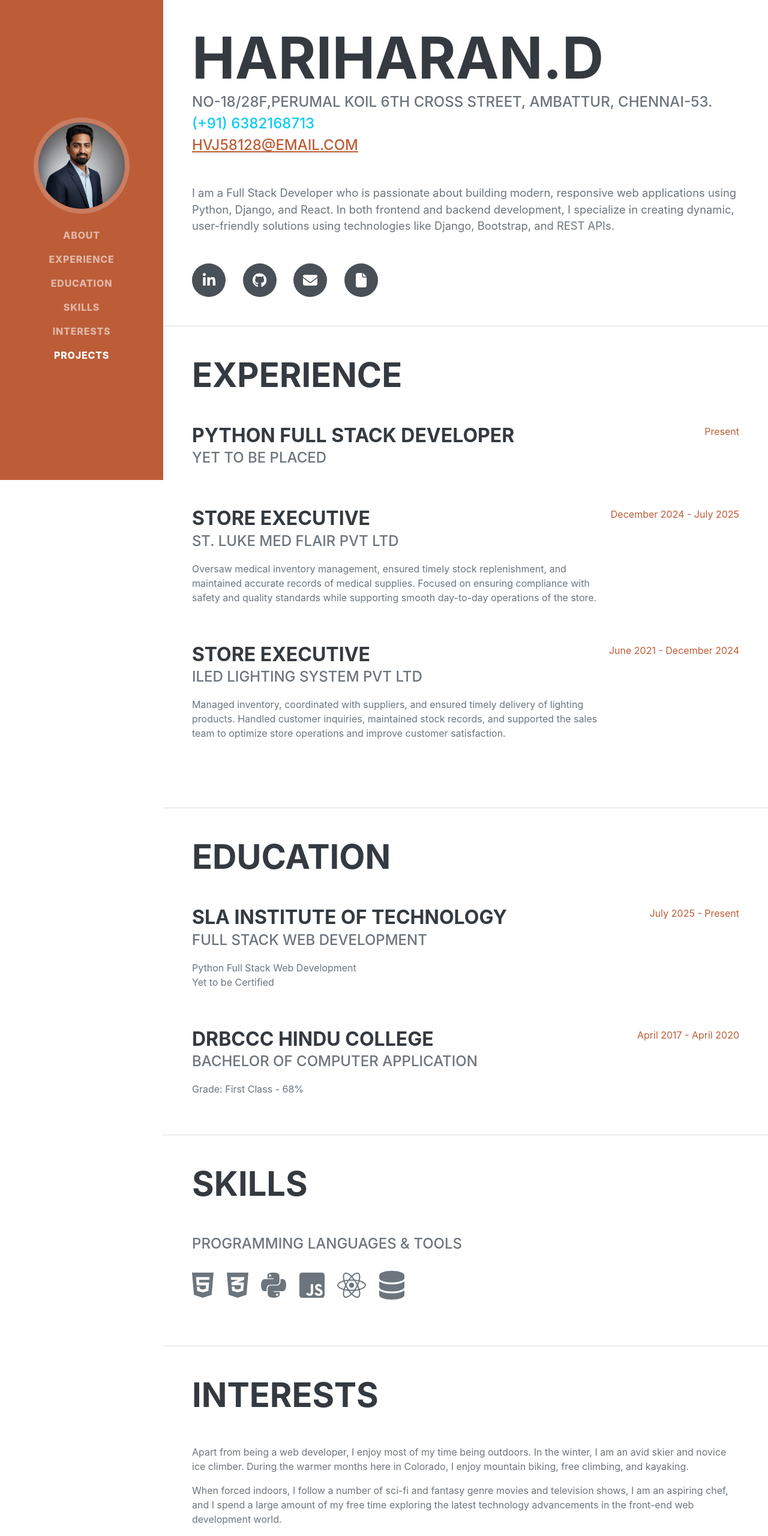
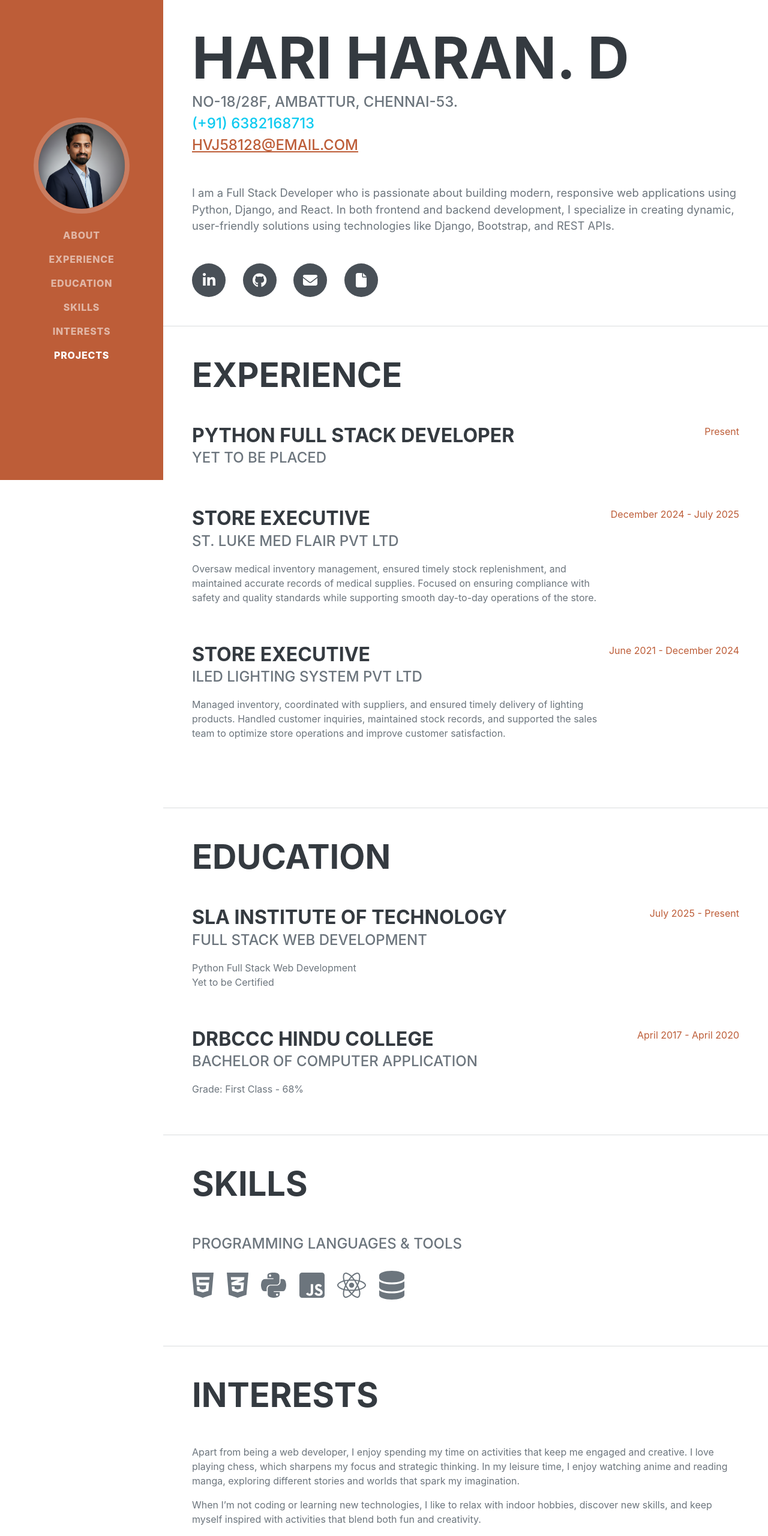
Before and after one commit to HaRi-Haran-D/Final_Portfolio, a plain HTML site: page index.html in a window 1280 px wide. Shown: the top 2560 px of the page at 60% size. Drawn offline with nearby package versions, Linux system fonts and the light colour scheme; a web font is replaced by a local one.

Commit message:
made Changes in some lines

```diff
--- a/index.html
+++ b/index.html
@@ -5,7 +5,7 @@
         <meta name="viewport" content="width=device-width, initial-scale=1, shrink-to-fit=no" />
         <meta name="description" content="" />
         <meta name="author" content="" />
-        <title>Hariharan Portfolio</title>
+        <title>Hari Haran Portfolio</title>
         <link rel="icon" type="image/x-icon" href="assets/img/favicon.ico" />
         <!-- Font Awesome icons (free version)-->
         <script src="https://use.fontawesome.com/releases/v6.3.0/js/all.js" crossorigin="anonymous"></script>
@@ -105,7 +105,7 @@
         <!-- Navigation-->
         <nav class="navbar navbar-expand-lg navbar-dark bg-primary fixed-top" id="sideNav">
             <a class="navbar-brand js-scroll-trigger" href="#page-top">
-                <span class="d-block d-lg-none">Clarence Taylor</span>
+                <span class="d-block d-lg-none">Hari Haran. D</span>
                 <span class="d-none d-lg-block"><img class="img-fluid img-profile rounded-circle mx-auto mb-2" src="assets/img/hari.png" alt="..." /></span>
             </a>
             <button class="navbar-toggler" type="button" data-bs-toggle="collapse" data-bs-target="#navbarResponsive" aria-controls="navbarResponsive" aria-expanded="false" aria-label="Toggle navigation"><span class="navbar-toggler-icon"></span></button>
@@ -126,11 +126,11 @@
             <section class="resume-section" id="about">
                 <div class="resume-section-content">
                     <h1 class="mb-0s">
-                        Hariharan.D
+                        Hari Haran. D
                         <!-- <span class="text-primary">D</span> -->
                     </h1>
                     <div class="subheading mb-5">
-                        No-18/28F,perumal koil 6th Cross street, Ambattur, Chennai-53.
+                        No-18/28F, Ambattur, Chennai-53.
                         <div class="text-info">(+91) 6382168713</div>
                         <a href="mailto:hvj58128@email.com">hvj58128@email.com</a>
                     </div>
@@ -222,8 +222,8 @@
             <section class="resume-section" id="interests">
                 <div class="resume-section-content">
                     <h2 class="mb-5">Interests</h2>
-                    <p>Apart from being a web developer, I enjoy most of my time being outdoors. In the winter, I am an avid skier and novice ice climber. During the warmer months here in Colorado, I enjoy mountain biking, free climbing, and kayaking.</p>
-                    <p class="mb-0">When forced indoors, I follow a number of sci-fi and fantasy genre movies and television shows, I am an aspiring chef, and I spend a large amount of my free time exploring the latest technology advancements in the front-end web development world.</p>
+                    <p>Apart from being a web developer, I enjoy spending my time on activities that keep me engaged and creative. I love playing chess, which sharpens my focus and strategic thinking. In my leisure time, I enjoy watching anime and reading manga, exploring different stories and worlds that spark my imagination.</p>
+                    <p class="mb-0">When I’m not coding or learning new technologies, I like to relax with indoor hobbies, discover new skills, and keep myself inspired with activities that blend both fun and creativity.</p>
                 </div>
             </section>
             <hr class="m-0" />
```
